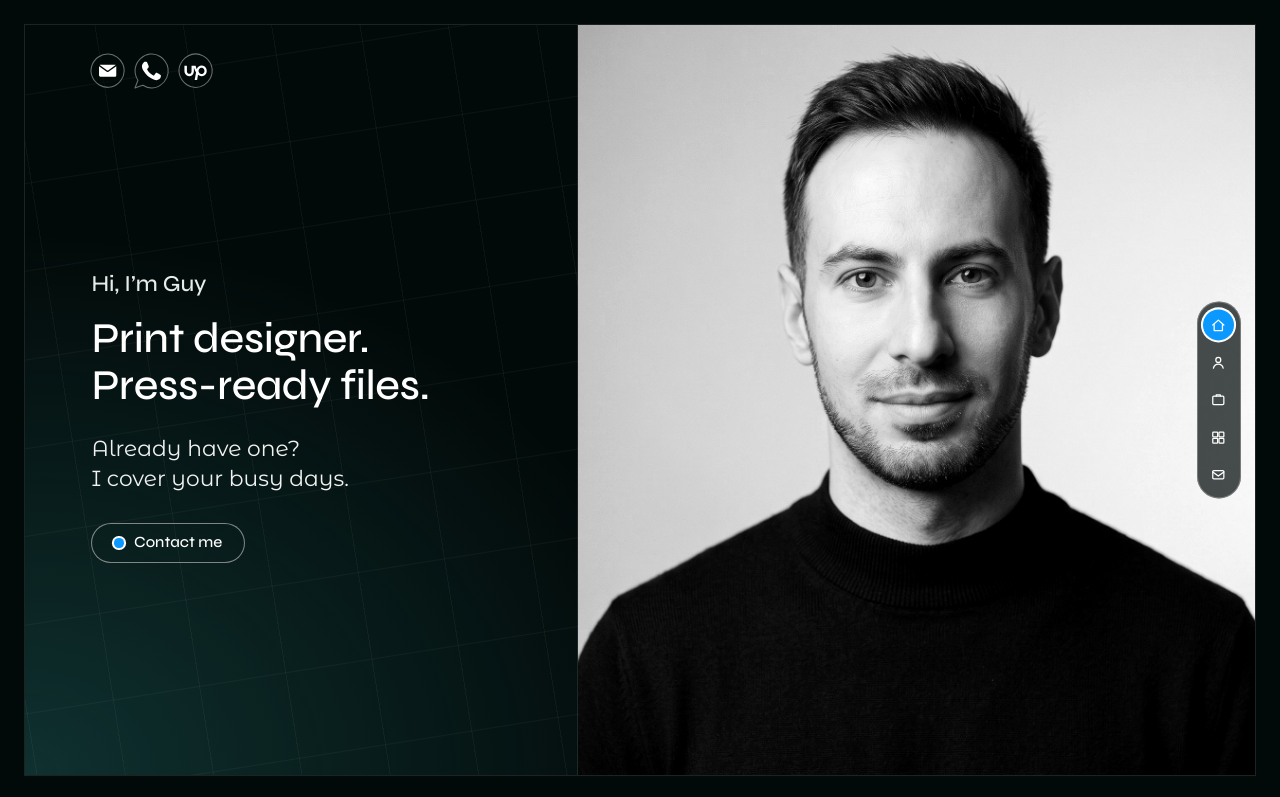
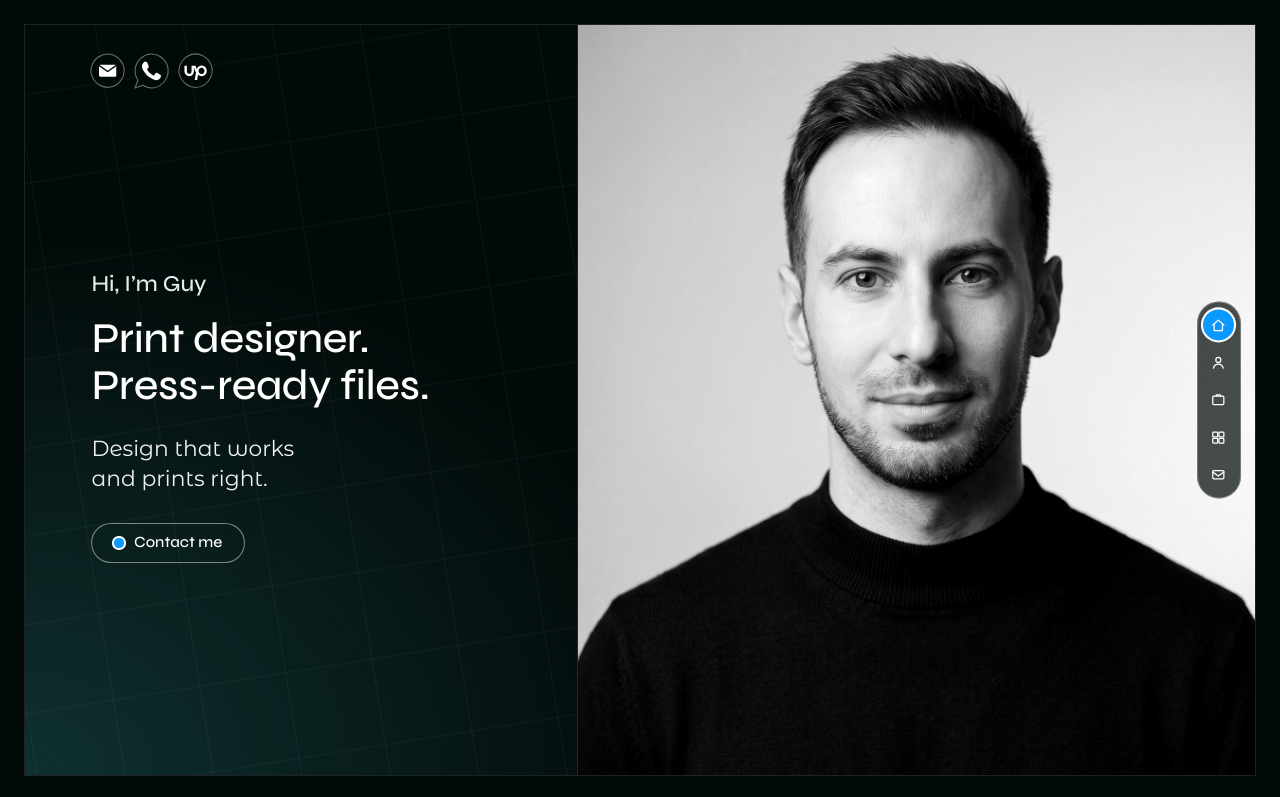
Before and after one commit to guy-print-design/portfolio, a plain HTML site: page index.html in a window 1280 px wide. Shown: the top 797 px of the page. Drawn offline with Linux system fonts and the light colour scheme.

Commit message:
Hero: replace subline with a confident benefit line
Swap 'Already have one? / I cover your busy days.' for
'Design that works / and prints right.' The overflow angle moves
to cold outreach; the Hero now leads with a benefit for any visitor.

Co-Authored-By: Claude Opus 4.8 <noreply@anthropic.com>
Claude-Session: https://claude.ai/code/session_01ACkqwRnsi9SDQSrh4UNRkP

```diff
--- a/index.html
+++ b/index.html
@@ -29,7 +29,7 @@
   <div class="hero-text">
     <div class="hi">Hi, I’m Guy</div>
     <h1 class="name">Print designer.<br>Press-ready files.</h1>
-    <div class="sub">Already have one?<br>I cover your busy days.</div>
+    <div class="sub">Design that works<br>and prints right.</div>
     <a class="btn" href="mailto:guyritchie1711@gmail.com?subject=Print%20design%20inquiry">Contact me</a>
   </div>
   <div class="hero-photo"><img src="assets/img/hero.jpg" alt="Portrait of Guy, black and white"></div>
```
